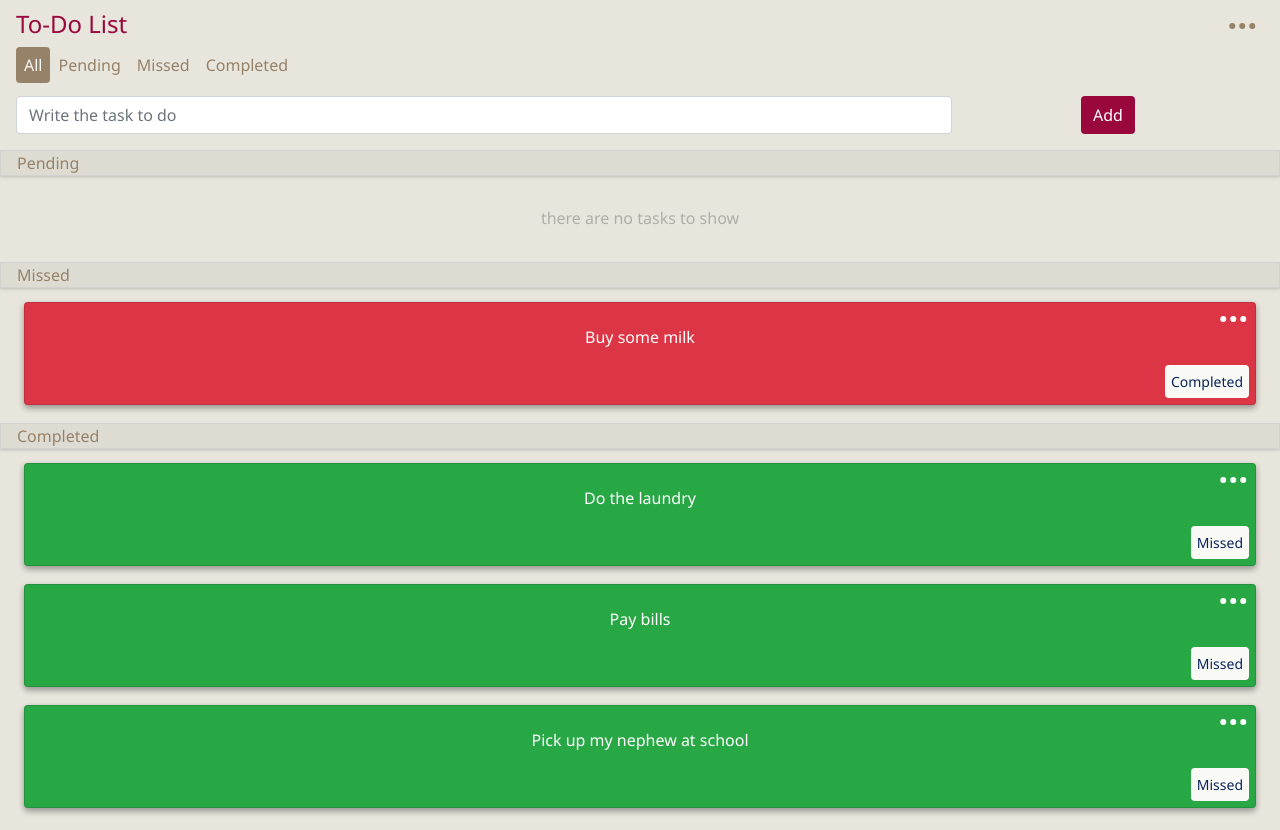
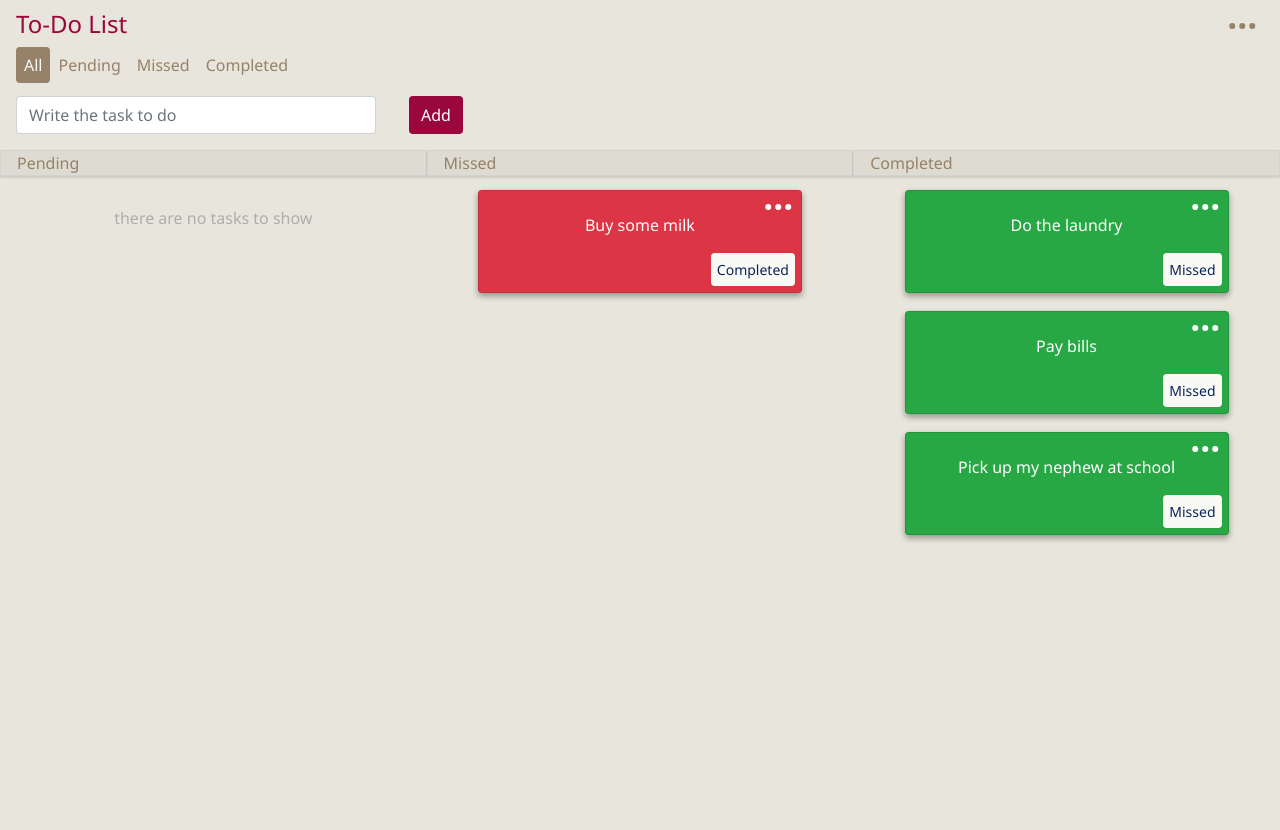
Before and after one commit to chrisureza/ToDoList, a Vue app: page /all in a window 1280 px wide. After the commit the page ends 800 px from the top, so only its background shows below. Built offline with nearby package versions, Linux system fonts and the light colour scheme.

Commit message:
Desktop UI Implemented

```diff
--- a/src/components/AddTask.vue
+++ b/src/components/AddTask.vue
@@ -69,6 +69,7 @@ export default {
   margin-right: unset;
   margin-left: unset;
   margin-bottom: 16px;
+  max-width: 480px;
 
   .add-button-container {
     display: flex;
--- a/src/components/TaskCard.vue
+++ b/src/components/TaskCard.vue
@@ -121,6 +121,11 @@ export default {
   margin-right: 8px;
   margin-left: 8px;
 
+  @media (min-width: 1024px) {
+    width: 324px;
+    display: inline-flex;
+  }
+
   .card-body {
     padding: 0;
 
@@ -135,4 +140,11 @@ export default {
     justify-content: flex-end;
   }
 }
+
+.specific-tasks .card-container {
+  @media (min-width: 640px) {
+    min-width: 300px;
+    max-width: 614px;
+  }
+}
 </style>
--- a/src/components/TasksContainer/TasksContainer.vue
+++ b/src/components/TasksContainer/TasksContainer.vue
@@ -1,12 +1,12 @@
 <template>
   <div class="tasks-container">
-    <div v-if="tasksToShow !== 'All'">
+    <div class="specific-tasks" v-if="tasksToShow !== 'All'">
       <TasksContainerItem
         :label="tasksToShow"
         :tasks="filteredTasks(tasksToShow)"
       />
     </div>
-    <div v-if="tasksToShow === 'All'">
+    <div class="all-tasks" v-if="tasksToShow === 'All'">
       <TasksContainerItem label="Pending" :tasks="filteredTasks('Pending')" />
       <TasksContainerItem label="Missed" :tasks="filteredTasks('Missed')" />
       <TasksContainerItem
@@ -52,3 +52,32 @@ export default {
   }
 };
 </script>
+
+<style lang="scss" scoped>
+.tasks-container {
+  @media (min-width: 640px) {
+    position: absolute;
+    width: 100%;
+    left: 0;
+  }
+  .all-tasks {
+    @media (min-width: 640px) {
+      display: flex;
+    }
+
+    .tasks-container-item {
+      @media (min-width: 640px) {
+        width: 33.33%;
+      }
+    }
+  }
+}
+
+.specific-tasks .tasks-container {
+  @media (min-width: 640px) {
+    position: absolute;
+    width: 100%;
+    left: 0;
+  }
+}
+</style>
--- a/src/components/TasksContainer/components/TasksContainerItem.vue
+++ b/src/components/TasksContainer/components/TasksContainerItem.vue
@@ -3,12 +3,12 @@
     <div class="title">
       <p>{{ label }}</p>
     </div>
-    <div v-if="tasks.length">
+    <div class="content" v-if="tasks.length">
       <div v-for="(task, taskIndex) in tasks" :key="`${label}-${taskIndex}`">
         <TaskCard :text="task.text" :status="task.status" />
       </div>
     </div>
-    <div v-if="!tasks.length">
+    <div class="content" v-if="!tasks.length">
       <div class="no-tasks-msg">
         <span> there are no tasks to show </span>
       </div>
@@ -53,14 +53,38 @@ export default {
       border: 1px solid $timberwolf;
       box-shadow: 0 1px 2px rgba(0, 0, 0, 0.08), 0 2px 3px rgba(0, 0, 0, 0.07);
       color: $arrowtown;
+
+      @media (min-width: 640px) {
+        position: inherit;
+        margin-left: 0;
+      }
     }
   }
 
-  .no-tasks-msg {
-    text-align: center;
-    padding: 16px;
-    color: $cloudy;
-    margin-bottom: 16px;
+  .content {
+    .no-tasks-msg {
+      text-align: center;
+      padding: 16px;
+      color: $cloudy;
+      margin-bottom: 16px;
+    }
+  }
+}
+.all-tasks .tasks-container-item .content {
+  @media (min-width: 1024px) {
+    display: flex;
+    flex-direction: column;
+    /* justify-content: center; */
+    align-items: center;
+  }
+}
+
+.specific-tasks .tasks-container-item .content {
+  @media (min-width: 640px) {
+    display: flex;
+    width: 100%;
+    flex-wrap: wrap;
+    justify-content: center;
   }
 }
 </style>
```
